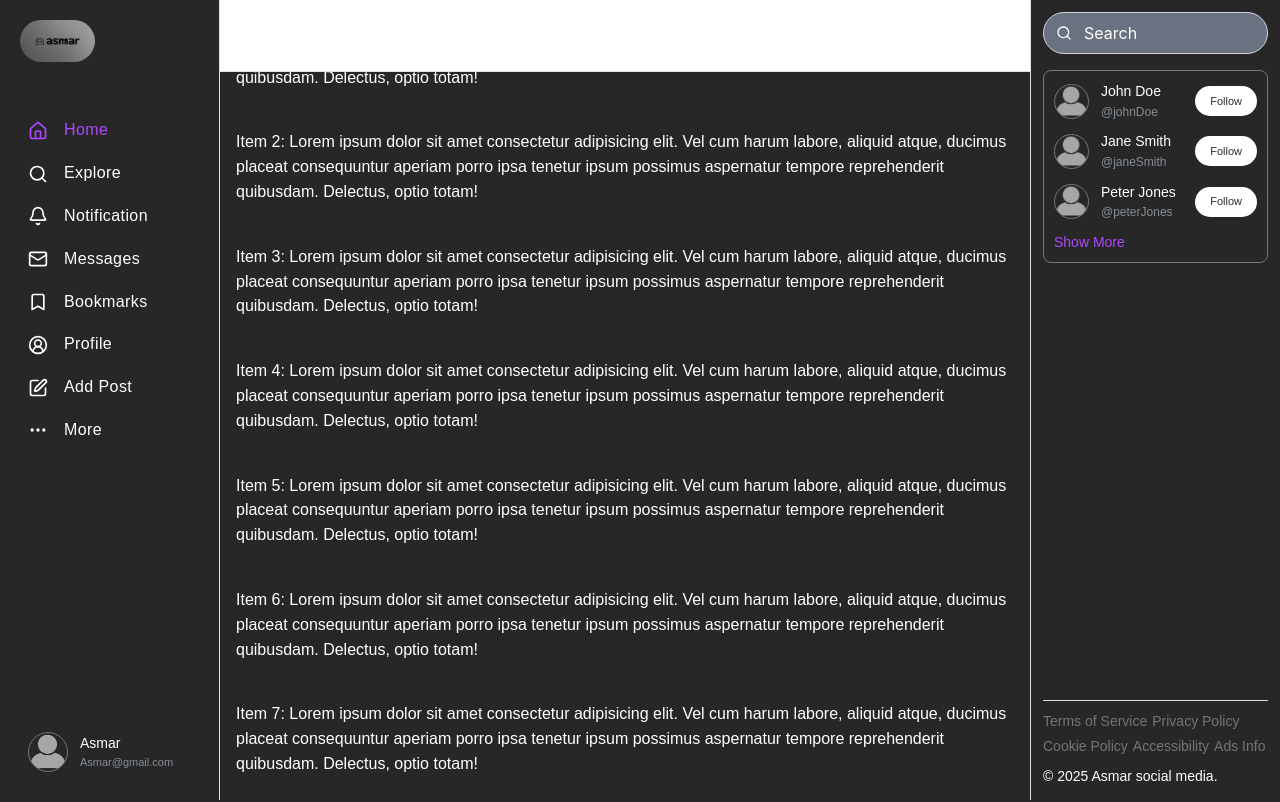
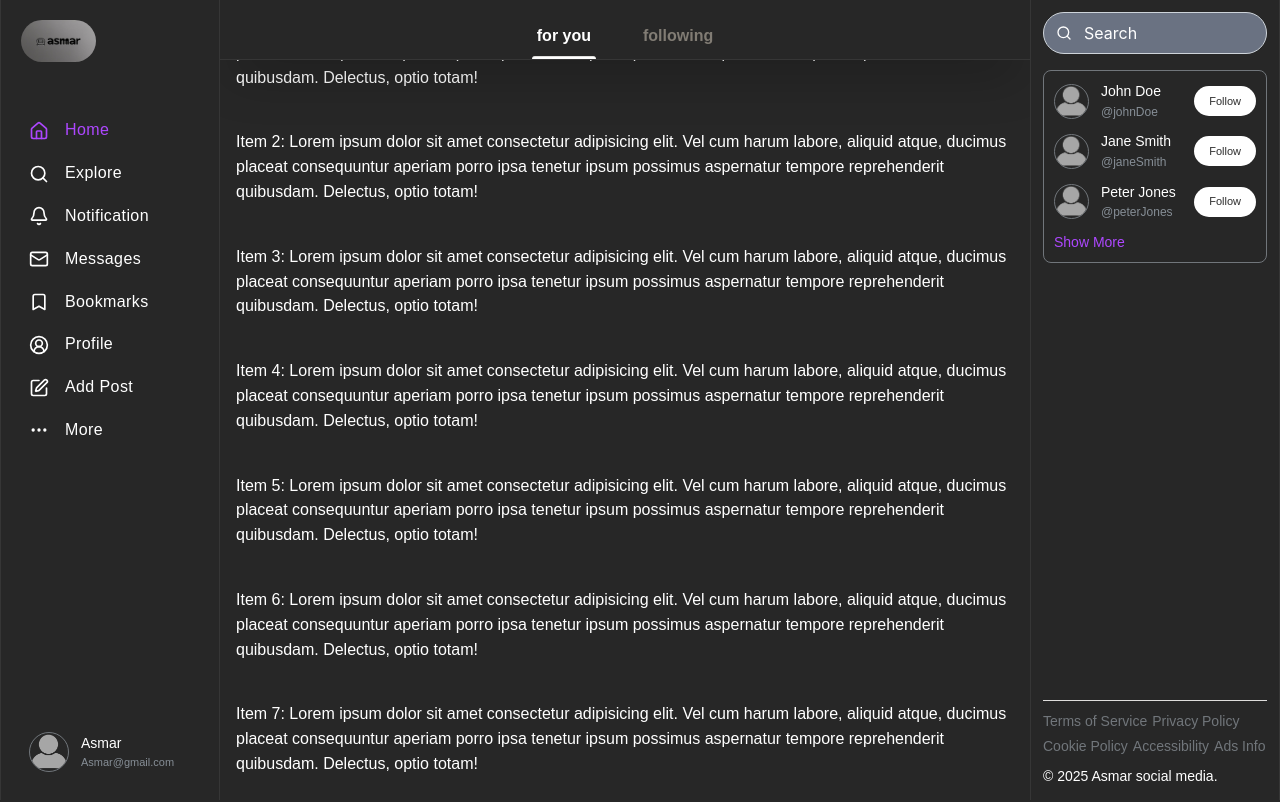
Before and after one commit to Mostafa-Aljazar/social_media_training, a Next.js app: page / in a window 1280 px wide. Shown: the top 802 px of the page. Built offline with nearby package versions, Linux system fonts and the light colour scheme.

Commit message:
create Header

```diff
--- /dev/null
+++ b/src/components/common/Header.tsx
@@ -0,0 +1,46 @@
+'use client';
+import { logo } from '@/assets/common';
+import { AppShell, Burger, Flex, Group, Stack } from '@mantine/core';
+import Image from 'next/image';
+import React from 'react';
+import Header_Tabs from './Header_Tabs';
+
+type Props = {
+  opened: boolean;
+  toggle: () => void;
+};
+
+export default function Header({ opened, toggle }: Props) {
+  return (
+    <AppShell.Header
+      zIndex={50}
+      className='!bg-primary shadow-2xl !border-[#363636] !border-b-[1px] ]'
+    >
+      <Flex justify='space-between' align='center' h='100%' px='md'>
+        <Group gap='sm' align='center' hiddenFrom='md'>
+          <Burger
+            opened={opened}
+            onClick={toggle}
+            size='md'
+            color={'#71767b'}
+          />
+          <Image
+            src={logo}
+            alt='Twitter logo'
+            width={60}
+            height={60}
+            className='rounded-xl'
+            priority
+          />
+        </Group>
+        <Stack
+          justify='flex-end'
+          align='center'
+          className='flex-grow flex-1 h-full'
+        >
+          <Header_Tabs />
+        </Stack>
+      </Flex>
+    </AppShell.Header>
+  );
+}
--- /dev/null
+++ b/src/components/common/Header_Tabs.tsx
@@ -0,0 +1,56 @@
+'use client';
+import { cn } from '@/utility/cn';
+import { Divider, Group, Stack, Tabs, Text } from '@mantine/core';
+import React, { useState } from 'react';
+
+const headerTabs = {
+  For_You: 'for you',
+  Following: 'following',
+} as const;
+
+type HeaderTabKey = keyof typeof headerTabs;
+
+export default function Header_Tabs() {
+  const [activeTab, setActiveTab] = useState<HeaderTabKey>('For_You'); // Initialize with the key
+
+  const activeTabSection = (tabKey: HeaderTabKey) => (
+    <Tabs.Tab value={tabKey} className='w-full'>
+      <Text
+        ta='center'
+        className={cn(
+          'transition-all duration-300 ease-in-out',
+          activeTab === tabKey
+            ? '!text-white !font-bold '
+            : '!font-semibold !text-[#817C74]'
+        )}
+      >
+        {headerTabs[tabKey]} {/* Display the user-friendly name */}
+      </Text>
+      <Divider
+        orientation='horizontal'
+        className={cn(
+          ' transition-all duration-300 ease-in-out transform -translate-x-1/2 h-[3px] rounded-t-lg bg-white',
+          activeTab === tabKey ? 'scale-100 opacity-100' : 'scale-0 opacity-0',
+          'absolute bottom-0 left-1/2 w-16'
+        )}
+      />
+    </Tabs.Tab>
+  );
+
+  return (
+    <Tabs
+      value={activeTab}
+      variant=''
+      onChange={(value) => value && setActiveTab(value as HeaderTabKey)}
+    >
+      <Stack align='center'>
+        <Tabs.List className='!p-0 w-fit'>
+          <Group gap={'lg'} wrap='nowrap' className='!p-0'>
+            {activeTabSection('For_You')}
+            {activeTabSection('Following')}
+          </Group>
+        </Tabs.List>
+      </Stack>
+    </Tabs>
+  );
+}
--- a/src/components/common/Main_Layout.tsx
+++ b/src/components/common/Main_Layout.tsx
@@ -1,10 +1,9 @@
 'use client';
-import { logo } from '@/assets/common';
-import { AppShell, Burger, Group, Skeleton, Text } from '@mantine/core';
+import { AppShell } from '@mantine/core';
 import { useDisclosure, useHeadroom } from '@mantine/hooks';
-import Image from 'next/image';
 import Navbar from './Navbar';
 import Aside from './aside/Aside';
+import Header from './Header';
 
 export default function Mantine_Layout({
   children,
@@ -16,30 +15,21 @@ export default function Mantine_Layout({
 
   return (
     <AppShell
-      // layout='alt'
+      layout='alt'
+      header={{ height: 60, collapsed: !pinned, offset: false }}
+      navbar={{ width: 220, breakpoint: 'md', collapsed: { mobile: !opened } }}
       aside={{
         width: 250,
         breakpoint: 'lg',
         collapsed: { desktop: false, mobile: true },
       }}
-      header={{ height: 72, collapsed: !pinned, offset: false }}
-      // withBorder={false}
-      className='flex flex-col w-full min-h-screen'
-      navbar={{ width: 220, breakpoint: 'md', collapsed: { mobile: !opened } }}
+      className='w-full min-h-screen'
     >
-      <AppShell.Header zIndex={50} className='!z-50'>
-        <Group h='100%' px='md'>
-          <Burger opened={opened} onClick={toggle} hiddenFrom='md' size='sm' />
-          <Image src={logo} alt='logo' height={30} width={30} />
-        </Group>
-      </AppShell.Header>
+      <Header opened={opened} toggle={toggle} />
 
       <Navbar toggle={toggle} />
 
-      <AppShell.Main>
-        {children}
-        Alt layout – Navbar and Aside are rendered on top on Header and Footer
-      </AppShell.Main>
+      <AppShell.Main>{children}</AppShell.Main>
 
       <Aside />
     </AppShell>
--- a/src/components/common/aside/Aside.tsx
+++ b/src/components/common/aside/Aside.tsx
@@ -1,14 +1,14 @@
-'use client'; // Add if this is a Client Component in Next.js
+'use client';
 
 import Link from 'next/link';
 import { AppShell, Stack, Divider, Text, Group } from '@mantine/core';
-import SearchComponent from './Search'; // Renamed for consistency
+import SearchComponent from './Search';
 import Recommendations from './Recommendations';
 import { FOOTER_LINKS } from '@/content/common/aside';
 
 export default function Aside() {
   return (
-    <AppShell.Aside className='!bg-primary p-3 w-full h-full'>
+    <AppShell.Aside className='!bg-primary p-3 !border-[#363636] !border-r-[1px] w-full h-full'>
       <Stack justify='space-between' h='100%' w='100%'>
         {/* Main Content */}
         <Stack gap='md'>
@@ -20,7 +20,6 @@ export default function Aside() {
           <Divider size='xs' w='100%' />
           <Group gap={5} wrap='wrap' justify='flex-start'>
             {FOOTER_LINKS.map((link) => (
-              <>
               <Link
                 key={link.label}
                 href={link.href}
@@ -28,7 +27,6 @@ export default function Aside() {
               >
                 {link.label}
               </Link>
-              </>
             ))}
           </Group>
           <Text fz={'sm'}>
--- a/src/components/common/navbar.tsx
+++ b/src/components/common/navbar.tsx
@@ -16,7 +16,10 @@ export default function Navbar({ toggle }: Props) {
   const path = usePathname();
 
   return (
-    <AppShell.Navbar className='!bg-primary p-5' aria-label='Main navigation'>
+    <AppShell.Navbar
+      className='!bg-primary p-5 !border-[#363636] !border-l-[1px]'
+      aria-label='Main navigation'
+    >
       <Stack className='w-full h-full'>
         {/* Logo */}
         <Link
@@ -58,8 +61,13 @@ export default function Navbar({ toggle }: Props) {
                     isActive && 'text-purple-500 font-semibold'
                   )}
                 >
-                  <span className={cn(isActive && 'text-purple-500')}>{item.icon}</span>
-                  <Text fz='md' className={cn('tracking-wide', isActive && 'font-bold')}>
+                  <span className={cn(isActive && 'text-purple-500')}>
+                    {item.icon}
+                  </span>
+                  <Text
+                    fz='md'
+                    className={cn('tracking-wide', isActive && 'font-bold')}
+                  >
                     {item.name}
                   </Text>
                 </Link>
```
Lines whose indentation alone changed are shown as unchanged.
